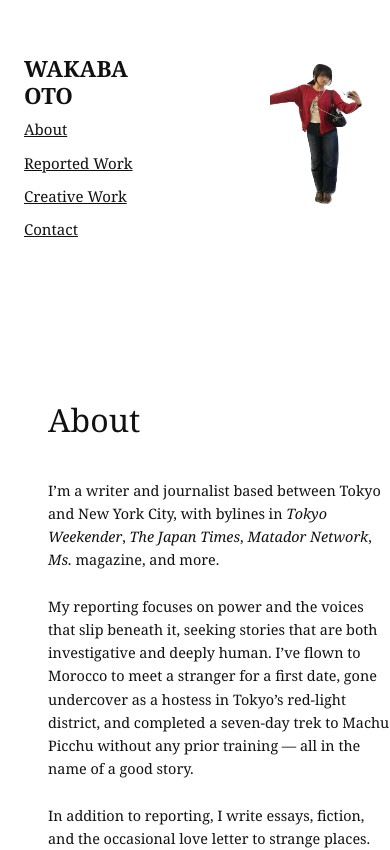
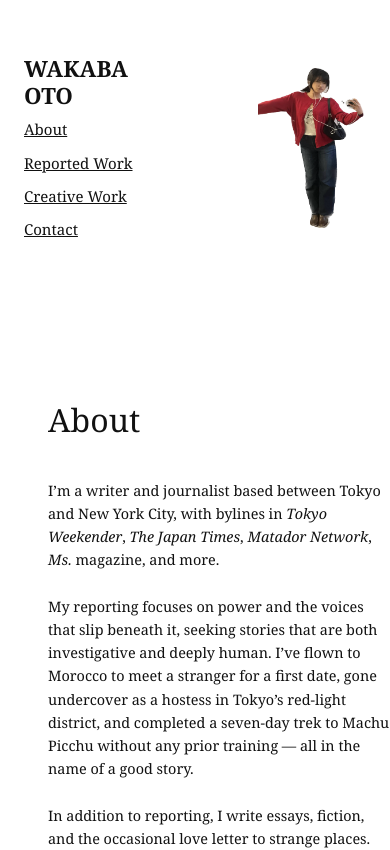
Before and after one commit to wakabss/portfolio-site, a Next.js app: page / in a window 390 px wide. Shown: the top 850 px of the page. Built offline with nearby package versions, Linux system fonts and the light colour scheme.

Commit message:
Update layout.tsx

```diff
--- a/app/layout.tsx
+++ b/app/layout.tsx
@@ -74,13 +74,13 @@ export default function RootLayout({ children }: { children: React.ReactNode })
               src="/subject4.png"
               alt="Portrait of Wakaba Oto"
               style={{
-                width: isMobile ? '100px' : '100%',
+                width: isMobile ? '110px' : '100%',
                 height: isMobile ? 'auto' : '100%',
-                maxHeight: isMobile ? '140px' : '400px',       // smaller height on desktop
-                objectFit: isMobile ? 'contain' : 'cover',     // prevent crop on mobile
+                maxHeight: isMobile ? '160px' : '400px',
+                objectFit: isMobile ? 'contain' : 'cover',
                 borderRadius: '8px',
                 alignSelf: isMobile ? 'flex-start' : 'flex-end',
-                marginTop: isMobile ? '0.5rem' : '0',           // slight downward nudge on mobile
+                marginTop: isMobile ? '0.75rem' : '0',
               }}
             />
           </div>
```
